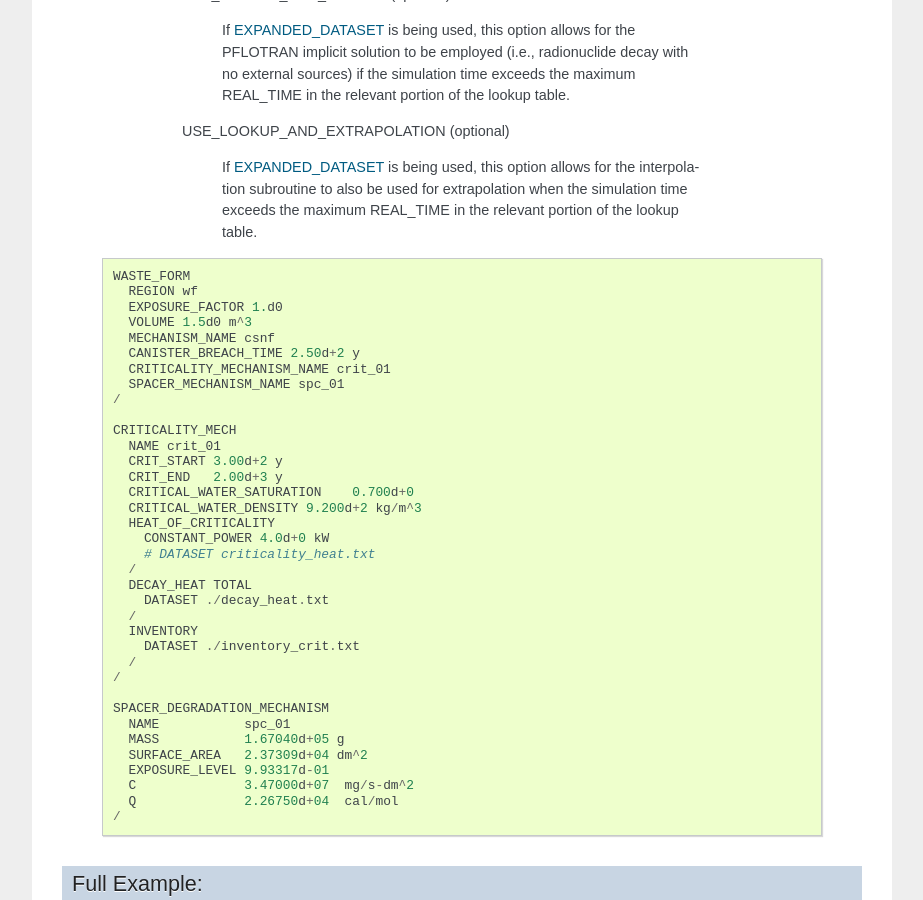
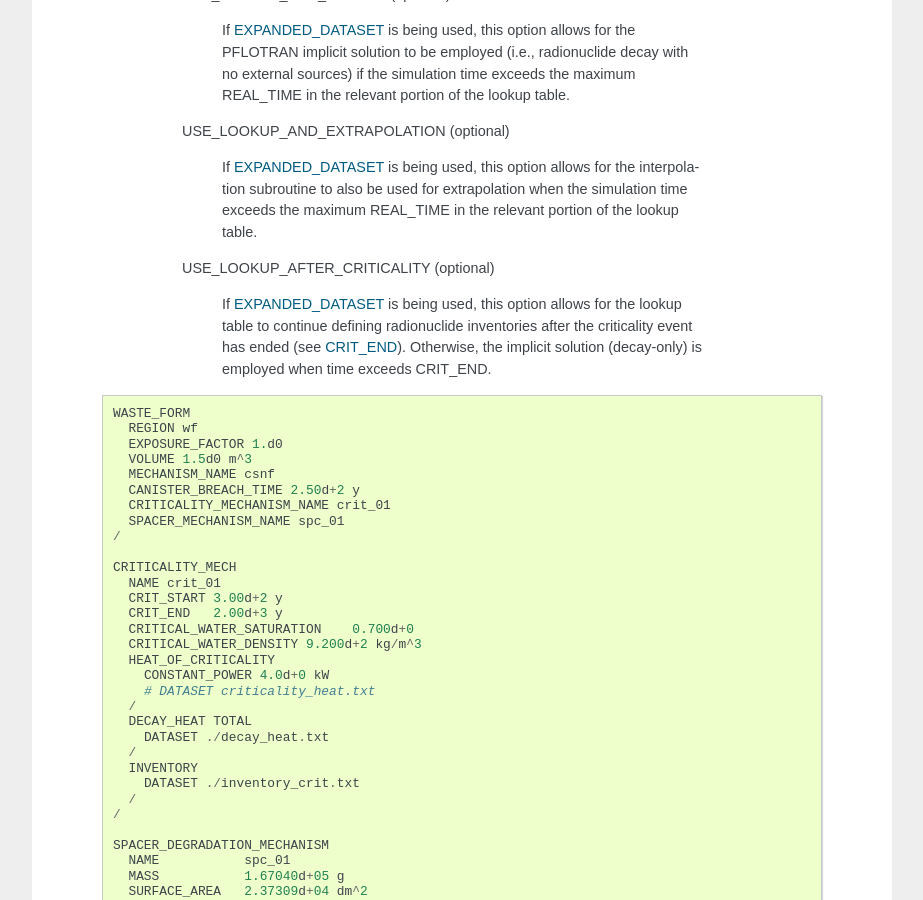
Before and after one commit to Miracloon/pflotran-documentation, a Sphinx documentation site: the page built from source/user_guide/cards/gdsa/waste_form_general_card.rst, in a window 1280 px wide and 900 px high, scrolled down 15987 px. Shown: the whole window, without its empty margins (318-1241 px from the left). Built offline with Sphinx 7.4.7, drawn with Linux system fonts in a browser that asks for light colours.

Commit message:
DPC-48: Added new keyword USE_LOOKUP_AFTER_CRITICALITY.

```diff
--- a/source/user_guide/cards/gdsa/waste_form_general_card.rst
+++ b/source/user_guide/cards/gdsa/waste_form_general_card.rst
@@ -699,6 +699,8 @@ CRITICALITY_MECH
 
   The start time of the criticality event.
 
+.. _waste-form-general-criticality-mechanism-end:
+
  CRIT_END <double> <unit_string>
 
   The end time of the criticality event.
@@ -849,6 +851,10 @@ CRITICALITY_MECH
 
       If :ref:`EXPANDED_DATASET<waste-form-general-criticality-mechanism-inventory-expanded>` is being used, this option allows for the interpolation subroutine to also be used for extrapolation when the simulation time exceeds the maximum REAL_TIME in the relevant portion of the lookup table.
 
+    USE_LOOKUP_AFTER_CRITICALITY (optional)
+
+      If :ref:`EXPANDED_DATASET<waste-form-general-criticality-mechanism-inventory-expanded>` is being used, this option allows for the lookup table to continue defining radionuclide inventories after the criticality event has ended (see :ref:`CRIT_END<waste-form-general-criticality-mechanism-end>`). Otherwise, the implicit solution (decay-only) is employed when time exceeds CRIT_END.
+
  ::
 
    WASTE_FORM
```
